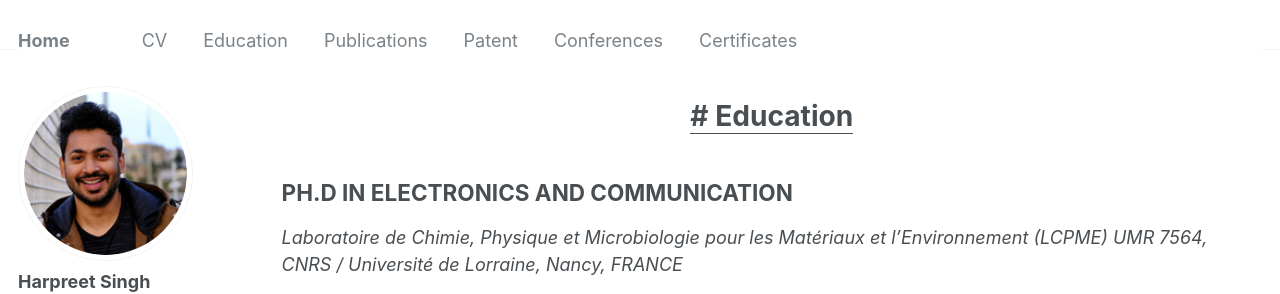
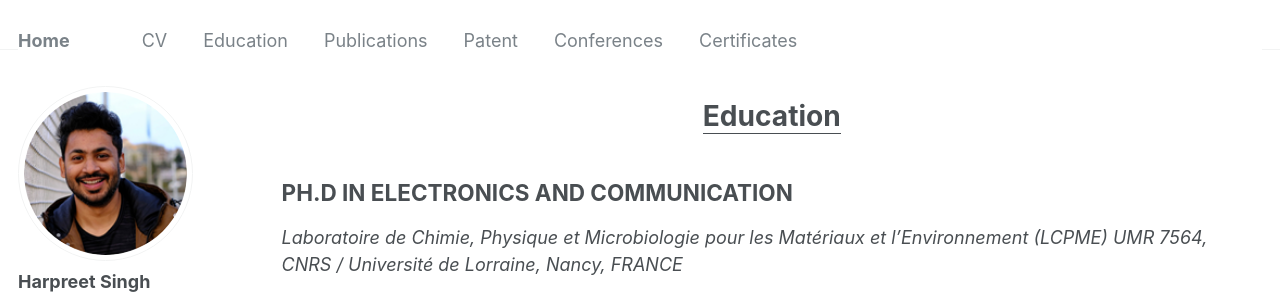
Before and after one commit to Harpr33t-Singh/Harpr33t-Singh.github.io, a Jekyll site: the page built from _pages/cv.md, in a window 1280 px wide and 900 px high. Shown: the top 294 px of the window. Built offline with Jekyll 4.4.1, drawn with Linux system fonts in a browser that asks for light colours; some web fonts are replaced.

Commit message:
Update cv.md

```diff
--- a/_pages/cv.md
+++ b/_pages/cv.md
@@ -9,7 +9,7 @@ redirect_from:
 
 {% include base_path %}
 <div style="text-align:center;">
-  <h1><u> # Education</u></h1>
+  <h1><u>  Education </u></h1>
 </div>
 
 ## PH.D IN ELECTRONICS AND COMMUNICATION
```
